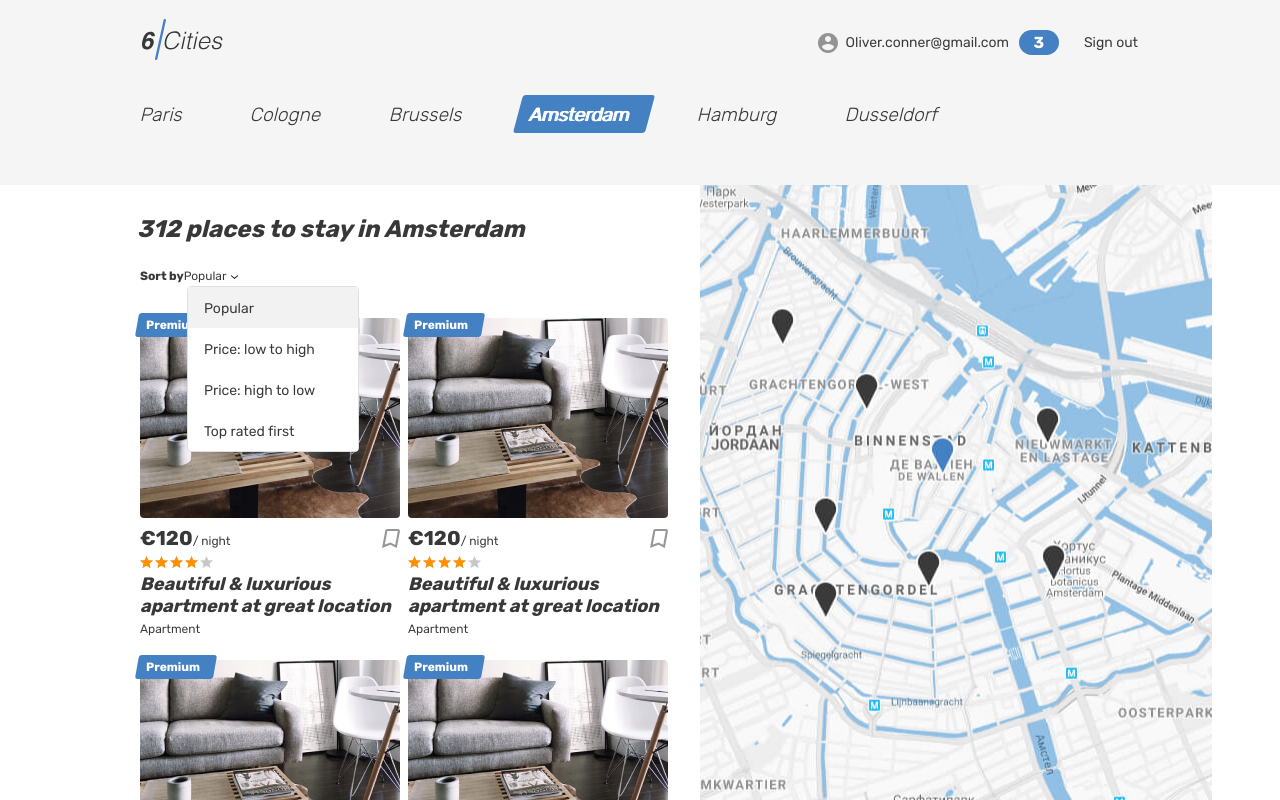
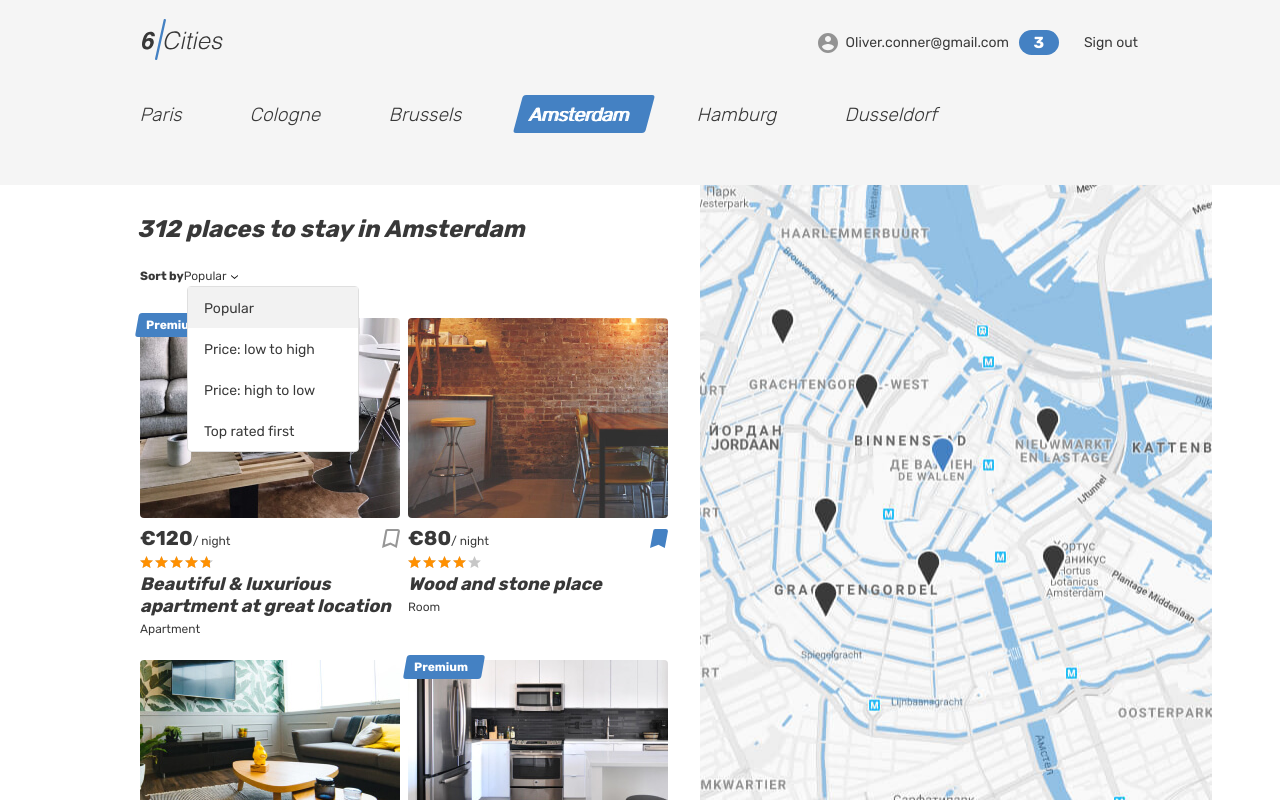
Before and after one commit to htmlacademy-univer-javascript-3/2673263-six-cities-6, a React (Vite) app: page / in a window 1280 px wide. Built offline with nearby package versions, Linux system fonts and the light colour scheme.

Commit message:
module2-task1

```diff
--- a/src/components/offer-card/offer-card.tsx
+++ b/src/components/offer-card/offer-card.tsx
@@ -1,15 +1,35 @@
-function OfferCard(): JSX.Element {
+type OfferCardProps = {
+  isPremium?: boolean;
+  image: string;
+  price: number;
+  isFavorite?: boolean;
+  rating: number; // в процентах или 0–5
+  title: string;
+  type: string;
+};
+
+function OfferCard({
+  isPremium = false,
+  image,
+  price,
+  isFavorite = false,
+  rating,
+  title,
+  type,
+}: OfferCardProps): JSX.Element {
   return (
     <article className="cities__card place-card">
-      <div className="place-card__mark">
-        <span>Premium</span>
-      </div>
+      {isPremium && (
+        <div className="place-card__mark">
+          <span>Premium</span>
+        </div>
+      )}
 
       <div className="cities__image-wrapper place-card__image-wrapper">
         <a href="#">
           <img
             className="place-card__image"
-            src="img/apartment-01.jpg"
+            src={image}
             width={260}
             height={200}
             alt="Place image"
@@ -20,28 +40,35 @@ function OfferCard(): JSX.Element {
       <div className="place-card__info">
         <div className="place-card__price-wrapper">
           <div className="place-card__price">
-            <b className="place-card__price-value">&euro;120</b>
+            <b className="place-card__price-value">&euro;{price}</b>
             <span className="place-card__price-text">&#47;&nbsp;night</span>
           </div>
-          <button className="place-card__bookmark-button button" type="button">
+          <button
+            className={`place-card__bookmark-button button ${
+              isFavorite ? 'place-card__bookmark-button--active' : ''
+            }`}
+            type="button"
+          >
             <svg className="place-card__bookmark-icon" width={18} height={19}>
               <use xlinkHref="#icon-bookmark"></use>
             </svg>
-            <span className="visually-hidden">To bookmarks</span>
+            <span className="visually-hidden">
+              {isFavorite ? 'In bookmarks' : 'To bookmarks'}
+            </span>
           </button>
         </div>
 
         <div className="place-card__rating rating">
           <div className="place-card__stars rating__stars">
-            <span style={{ width: '80%' }}></span>
+            <span style={{ width: `${(rating / 5) * 100}%` }}></span>
             <span className="visually-hidden">Rating</span>
           </div>
         </div>
 
         <h2 className="place-card__name">
-          <a href="#">Beautiful &amp; luxurious apartment at great location</a>
+          <a href="#">{title}</a>
         </h2>
-        <p className="place-card__type">Apartment</p>
+        <p className="place-card__type">{type}</p>
       </div>
     </article>
   );
--- a/src/pages/main-page/main-page.tsx
+++ b/src/pages/main-page/main-page.tsx
@@ -62,7 +62,7 @@ function MainPage({ offersCount }: MainPageProps): JSX.Element {
                 </a>
               </li>
               <li className="locations__item">
-                {/* допускается без href, оставлю как в макете */}
+                {}
                 <a className="locations__item-link tabs__item tabs__item--active">
                   <span>Amsterdam</span>
                 </a>
@@ -105,11 +105,46 @@ function MainPage({ offersCount }: MainPageProps): JSX.Element {
               </form>
 
               <div className="cities__places-list places__list tabs__content">
-                <OfferCard />
-                <OfferCard />
-                <OfferCard />
-                <OfferCard />
-                <OfferCard />
+                <OfferCard
+                  image="img/apartment-01.jpg"
+                  isPremium
+                  price={120}
+                  isFavorite={false}
+                  rating={4.8}
+                  title="Beautiful & luxurious apartment at great location"
+                  type="Apartment"
+                />
+                <OfferCard
+                  image="img/room.jpg"
+                  price={80}
+                  isFavorite
+                  rating={4}
+                  title="Wood and stone place"
+                  type="Room"
+                />
+                <OfferCard
+                  image="img/apartment-02.jpg"
+                  price={132}
+                  rating={4}
+                  title="Canal View Prinsengracht"
+                  type="Apartment"
+                />
+                <OfferCard
+                  isPremium
+                  image="img/apartment-03.jpg"
+                  price={180}
+                  rating={5}
+                  title="Nice, cozy, warm big bed apartment"
+                  type="Apartment"
+                />
+                <OfferCard
+                  image="img/room.jpg"
+                  price={80}
+                  isFavorite
+                  rating={4}
+                  title="Wood and stone place"
+                  type="Room"
+                />
               </div>
             </section>
 
```
